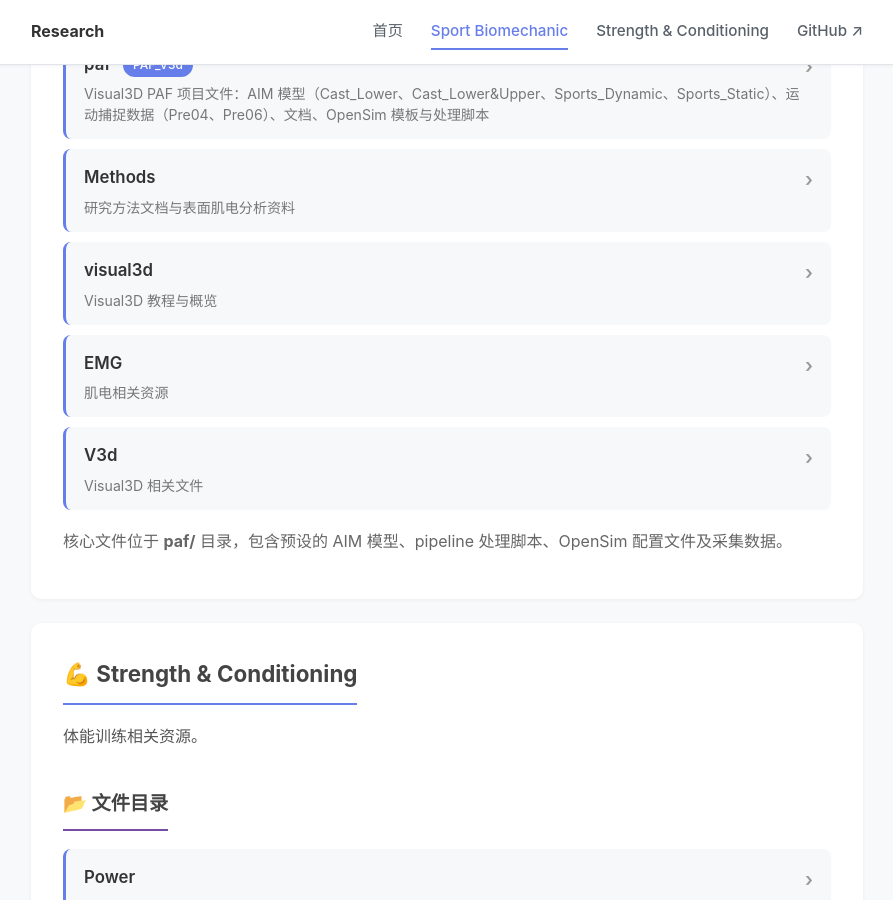
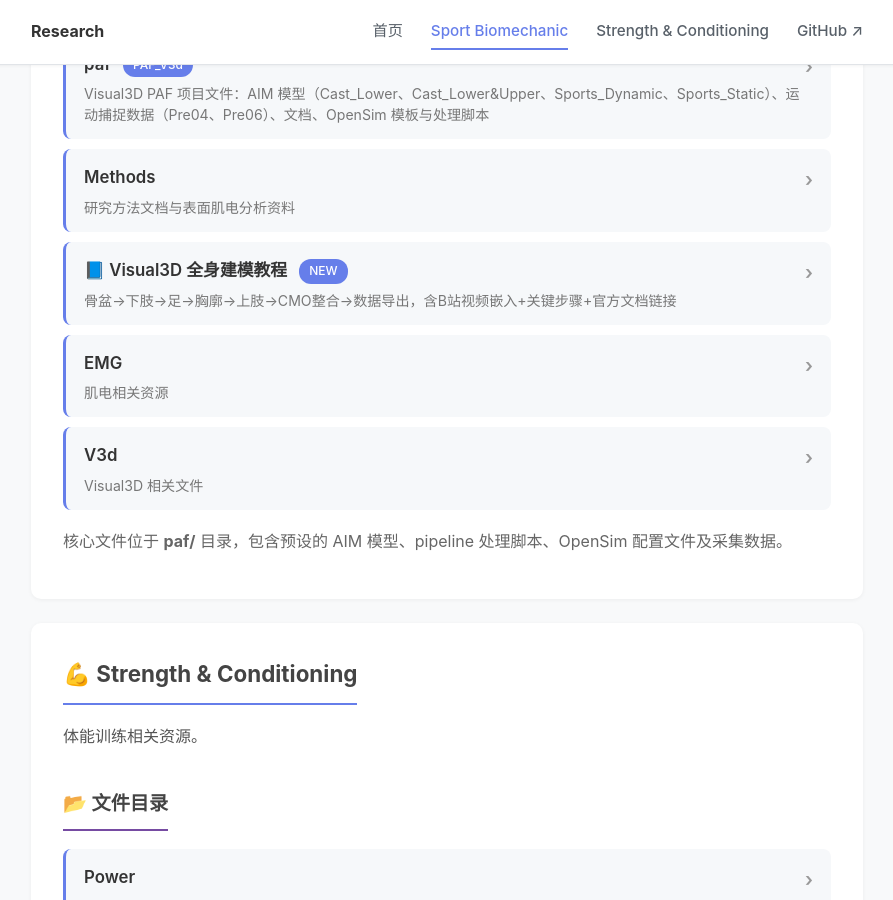
Before and after one commit to luhengsus/luhengsus.github.io, a Jekyll site: the page research/index.html, which Jekyll copies as it is, in a window 1280 px wide and 900 px high, scrolled down 1163 px. Shown: the whole window, without its empty margins (193-1086 px from the left). Built offline with Jekyll 4.4.1, drawn with Linux system fonts in a browser that asks for light colours.

Commit message:
Update research index with Visual3D tutorial link
- Replace old visual3d/ folder link with new visual3d-tutorial.html
- Add NEW badge and detailed description for the tutorial page

```diff
--- a/research/index.html
+++ b/research/index.html
@@ -212,8 +212,8 @@
           <div class="desc">研究方法文档与表面肌电分析资料</div>
         </li>
         <li>
-          <a href="Sport%20Biomechanic/visual3d/">visual3d <span class="arrow">›</span></a>
-          <div class="desc">Visual3D 教程与概览</div>
+          <a href="visual3d-tutorial.html">📘 Visual3D 全身建模教程 <span class="tag">NEW</span><span class="arrow">›</span></a>
+          <div class="desc">骨盆→下肢→足→胸廓→上肢→CMO整合→数据导出，含B站视频嵌入+关键步骤+官方文档链接</div>
         </li>
         <li>
           <a href="Sport%20Biomechanic/EMG">EMG <span class="arrow">›</span></a>
```
